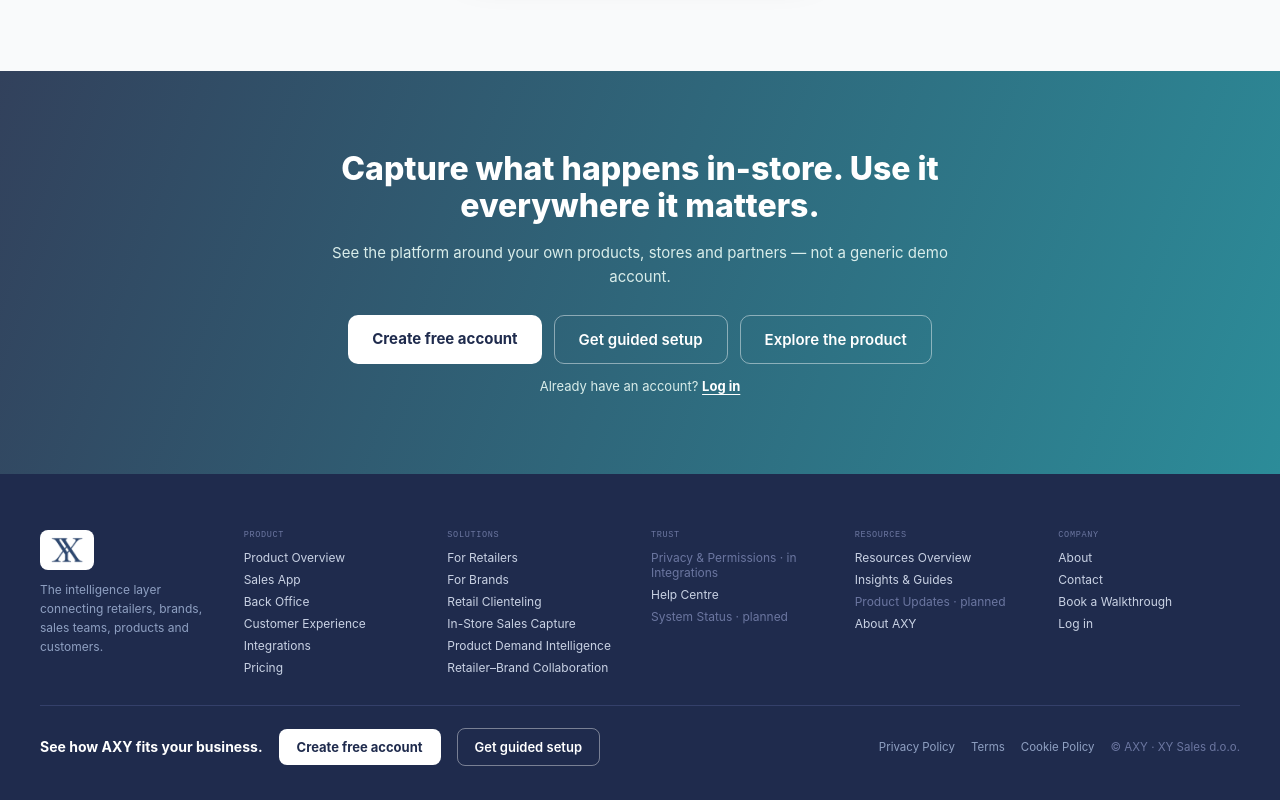
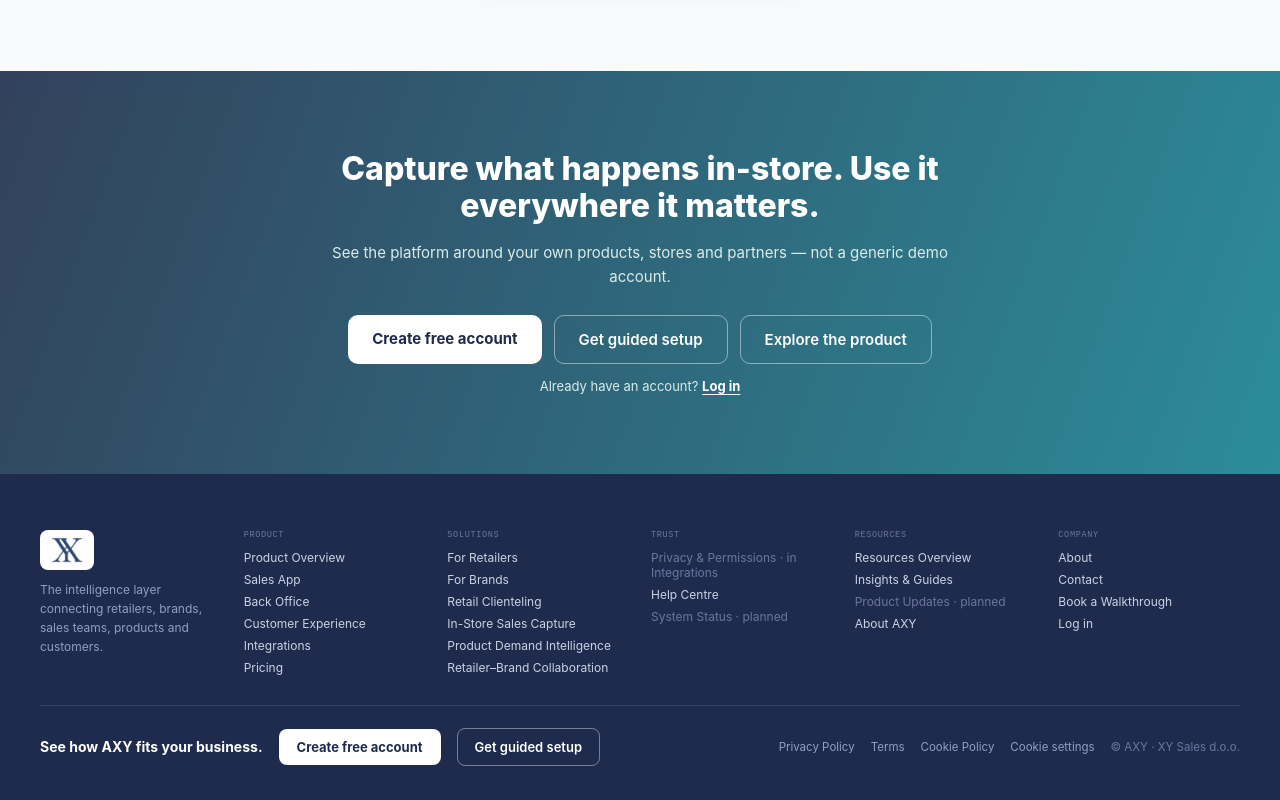
Before and after one commit to AXY-Jure/AXY-Jure.github.io, a Next.js app: page / in a window 1280 px wide. Shown: the part 8134-8934 px from the top of the page. Built offline with nearby package versions, Linux system fonts and the light colour scheme.

Commit message:
Add consent-gated GA4 analytics

```diff
--- a/src/components/SiteFooter.jsx
+++ b/src/components/SiteFooter.jsx
@@ -104,6 +104,12 @@
               </a>{' '}
               <a href="/legal" style={{ fontSize: "11.5px", color: "#8fa0c2" }}>Cookie Policy
               </a>{' '}
+              <button
+                type="button"
+                onClick={() => window.dispatchEvent(new Event('axy:open-cookie-settings'))}
+                style={{ appearance: "none", background: "transparent", border: 0, padding: 0, fontSize: "11.5px", color: "#8fa0c2", cursor: "pointer" }}
+              >Cookie settings
+              </button>{' '}
               <span style={{ fontSize: "11.5px", color: "#6b76a0" }}>© AXY · XY Sales d.o.o.
               </span>
             </div>
```
